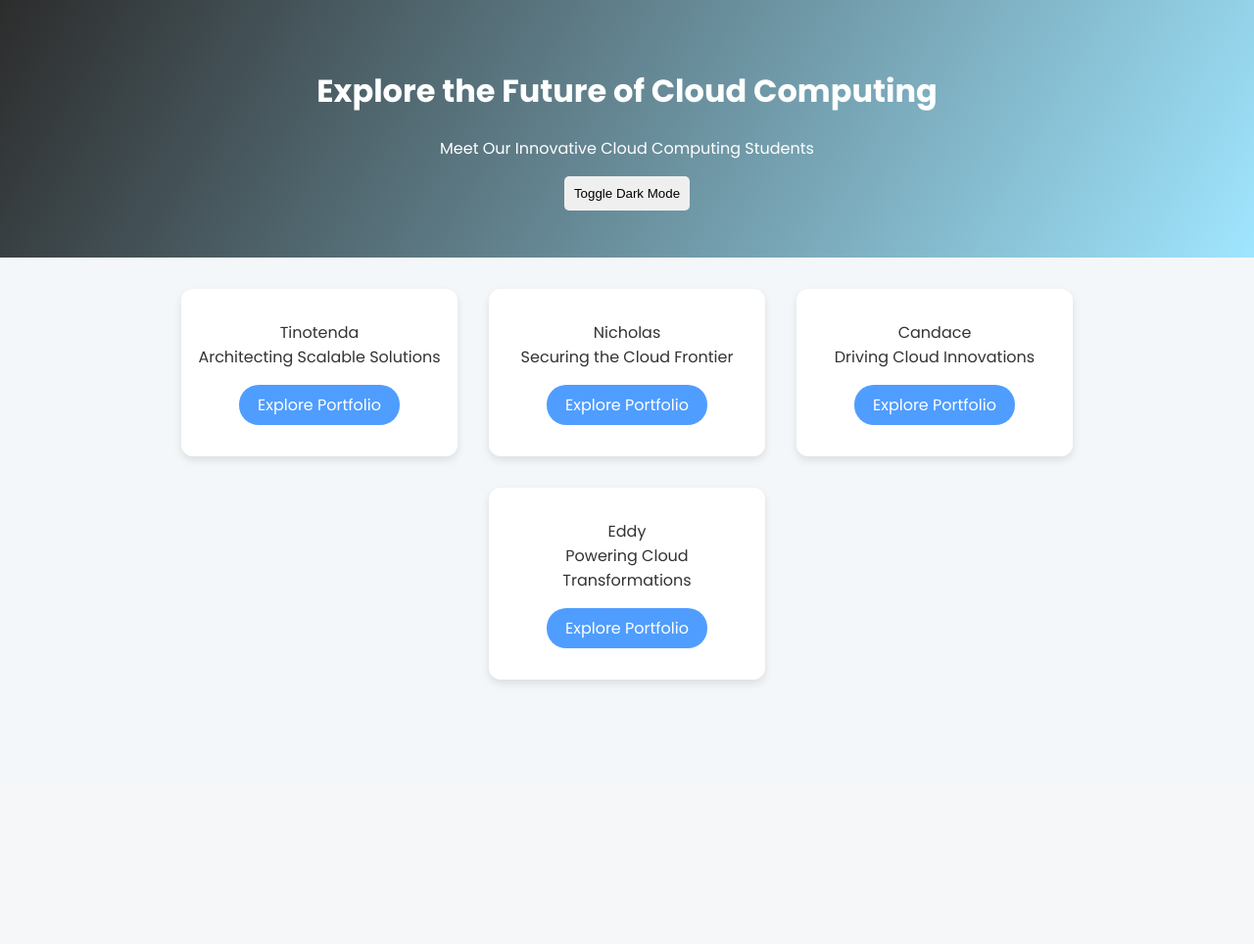
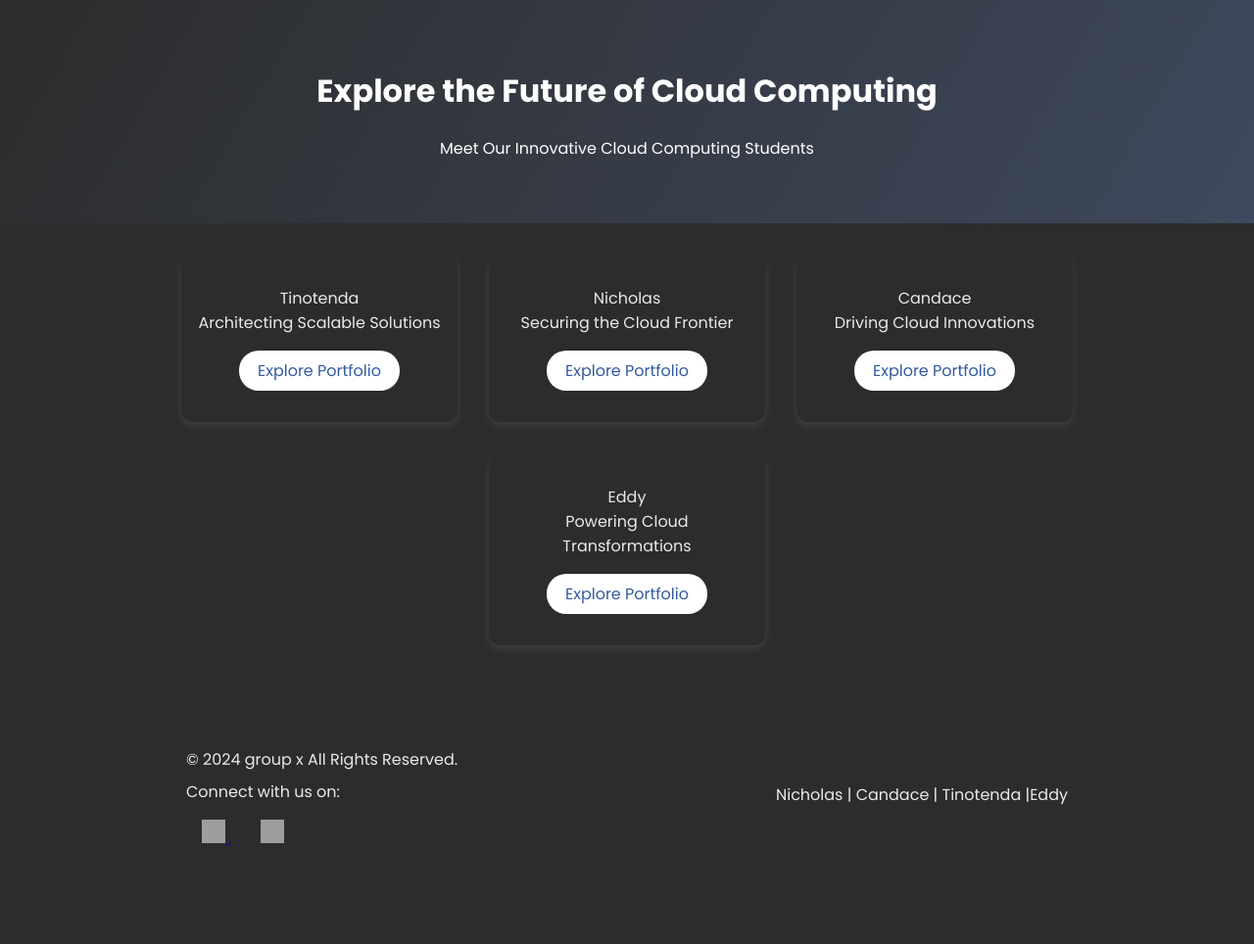
Before and after one commit to EddyKubwimana/CD-CDI-team11, a Flask app: page / in a window 1280 px wide. Shown: the whole page at 98% size. Before the commit the page ends 698 px from the top, so only its background shows below. Run offline with Flask 3, Linux system fonts and the light colour scheme; grey boxes are pictures that could not be loaded.

Commit message:
updating the website

```diff
--- a/flask_app/templates/home.html
+++ b/flask_app/templates/home.html
@@ -12,15 +12,15 @@
             font-family: "Poppins", sans-serif;
             margin: 0;
             padding: 0;
-            background-color: #f4f7f9;
+            background-color:#2c2c2c;;
             color: #333;
         }
 
         .hero {
             text-align: center;
             padding: 3rem 1rem;
-            background: linear-gradient(120deg,#2c2c2c, #a0e6ff);
             color: #fff;
+            background: linear-gradient(120deg, #2c2c2c, #3e495d);
         }
 
         .portfolio-grid {
@@ -32,9 +32,11 @@
         }
 
         .card {
-            background-color: #fff;
+            background-color:#fff ;
             border-radius: 12px;
-            box-shadow: 0 4px 8px rgba(0, 0, 0, 0.1);
+            background-color: #2c2c2c;
+            color: #eaeaea;
+            box-shadow: 0 4px 8px rgba(255, 255, 255, 0.1);
             overflow: hidden;
             transition: transform 0.3s ease;
             text-align: center;
@@ -46,8 +48,8 @@
             margin-top: 1rem;
             display: inline-block;
             padding: 0.5rem 1.2rem;
-            background-color: #4f9dff;
-            color: #fff;
+            background-color: #fff;
+            color: #335a9e;
             border-radius: 20px;
             text-decoration: none;
             transition: background-color 0.3s ease;
@@ -72,6 +74,60 @@
         .button.dark-mode {
             background-color: #2c2c2c;
         }
+
+        footer {
+        background-color: #2c2c2c;
+        color: #eaeaea;
+        text-align: center;
+        padding: 2rem 1rem;
+        position: relative;
+        bottom: 0;
+        width: 100%;
+    }
+
+    .footer-container {
+        display: flex;
+        justify-content: space-between;
+        align-items: center;
+        max-width: 900px;
+        margin: 0 auto;
+        padding: 2rem 1rem;
+    }
+
+    .footer-left {
+        text-align: left;
+    }
+
+    .footer-right {
+        text-align: right;
+    }
+
+    .footer-right p {
+        margin: 0;
+        color: #eaeaea;
+    }
+
+    footer p {
+        margin: 0.5rem 0;
+    }
+
+    .social-links {
+        margin-top: 1rem;
+    }
+
+    .social-icon {
+        margin: 0 1rem;
+    }
+
+    .social-icon img {
+        width: 24px;
+        height: 24px;
+        transition: transform 0.3s ease;
+    }
+
+    .social-icon:hover img {
+        transform: scale(1.1);
+    }
     </style>
 </head>
 <body>
@@ -79,7 +135,6 @@
 <div class="hero">
     <h1>Explore the Future of Cloud Computing</h1>
     <p>Meet Our Innovative Cloud Computing Students</p>
-    <button id="theme-toggle" style="padding: 10px; border: none; border-radius: 5px; cursor: pointer;">Toggle Dark Mode</button>
 </div>
 
 <div class="portfolio-grid">
@@ -110,6 +165,25 @@
         <div class="tagline">Powering Cloud Transformations</div>
         <a href="{{ url_for('eddy_portfolio') }}" class="button">Explore Portfolio</a>
     </div>
+    <footer>
+        <div class="footer-container">
+            <div class="footer-left">
+                <p>&copy; 2024 group x  All Rights Reserved.</p>
+                <p>Connect with us on:</p>
+                <div class="social-links">
+                    <a href="https://linkedin.com" target="_blank" class="social-icon">
+                        <img src="linkedin-icon.png" alt="LinkedIn" />
+                    </a>
+                    <a href="https://github.com" target="_blank" class="social-icon">
+                        <img src="github-icon.png" alt="GitHub" />
+                    </a>
+                </div>
+            </div>
+            <div class="footer-right">
+                <p>Nicholas | Candace | Tinotenda |Eddy </p>
+            </div>
+        </div>
+    </footer>
 </div>
 
 <script>
```
Also changed, not shown: flask_app/templates/candace.html (+6 -6 lines), flask_app/templates/eddy.html (+13 -5 lines), flask_app/templates/index.html (deleted, +0 -166 lines), flask_app/templates/nicholas.html (+12 -6 lines), flask_app/templates/tinotenda.html (+11 -6 lines).
